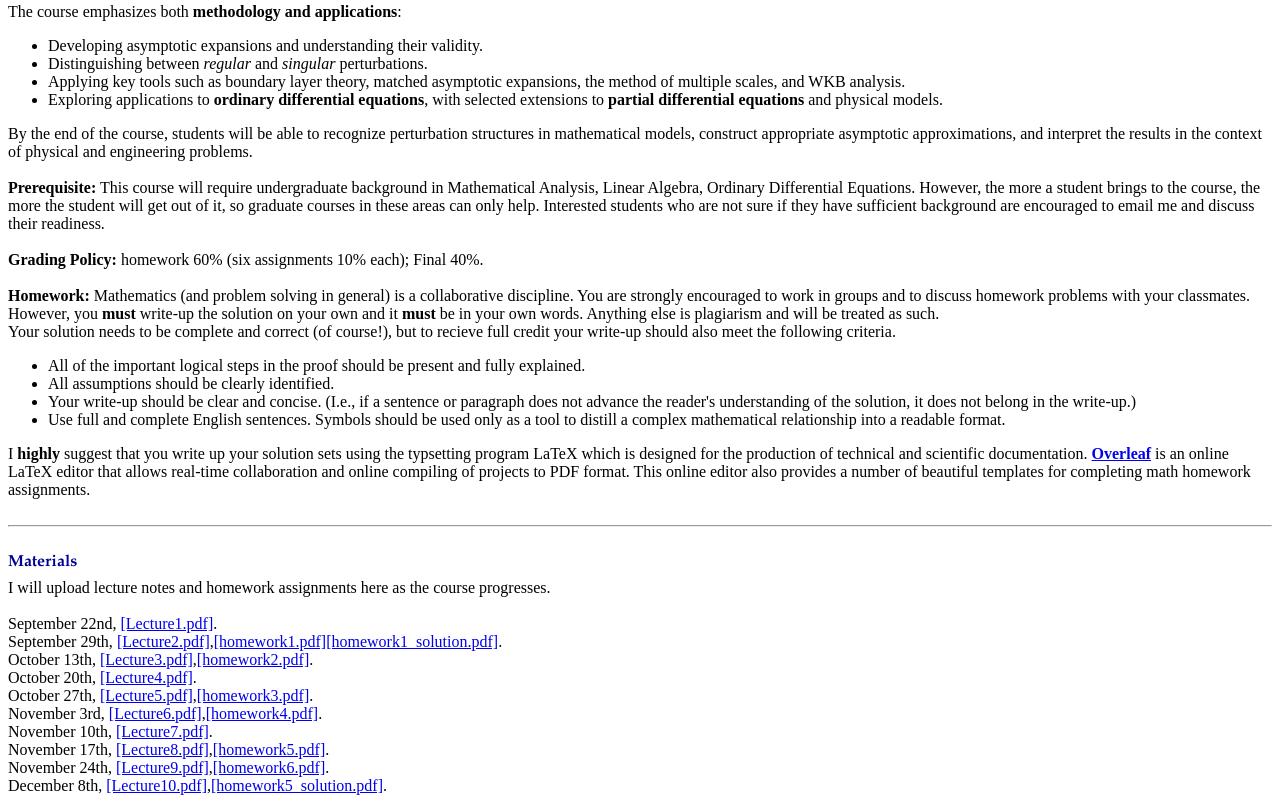
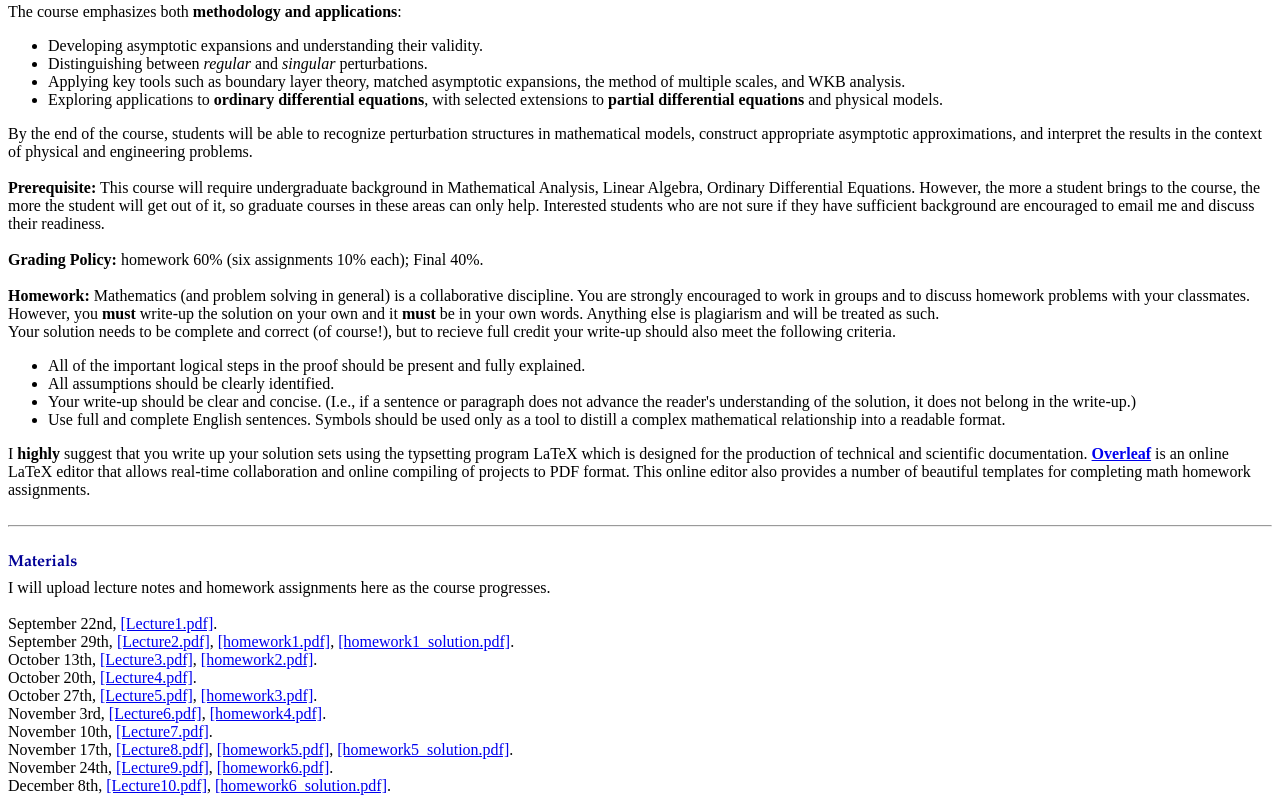
Before and after one commit to zyang-pde/zyang-pde.github.io, a plain HTML site: page Asymptotic_Analysis.html in a window 1280 px wide. Shown: the part 472-1283 px from the top of the page. Drawn offline with Linux system fonts and the light colour scheme.

Commit message:
Update Asymptotic_Analysis.html

```diff
--- a/Asymptotic_Analysis.html
+++ b/Asymptotic_Analysis.html
@@ -102,23 +102,23 @@ I will upload lecture notes and homework assignments here as the course progress
 <br>
 September 22nd, <a href="./Asymptotic_Analysis_notes/Lecture1.pdf">[Lecture1.pdf]</a>.
   <br>
-September 29th, <a href="./Asymptotic_Analysis_notes/Lecture2.pdf">[Lecture2.pdf]</a>,<a href="./Asymptotic_Analysis_notes/homework1.pdf">[homework1.pdf]</a><a href="./Asymptotic_Analysis_notes/homework1_solution.pdf">[homework1_solution.pdf]</a>.
+September 29th, <a href="./Asymptotic_Analysis_notes/Lecture2.pdf">[Lecture2.pdf]</a>, <a href="./Asymptotic_Analysis_notes/homework1.pdf">[homework1.pdf]</a>, <a href="./Asymptotic_Analysis_notes/homework1_solution.pdf">[homework1_solution.pdf]</a>.
 <br>
-October 13th, <a href="./Asymptotic_Analysis_notes/Lecture3.pdf">[Lecture3.pdf]</a>,<a href="./Asymptotic_Analysis_notes/homework2.pdf">[homework2.pdf]</a>.
+October 13th, <a href="./Asymptotic_Analysis_notes/Lecture3.pdf">[Lecture3.pdf]</a>, <a href="./Asymptotic_Analysis_notes/homework2.pdf">[homework2.pdf]</a>.
 <br>
 October 20th, <a href="./Asymptotic_Analysis_notes/Lecture4.pdf">[Lecture4.pdf]</a>.
 <br>
-October 27th, <a href="./Asymptotic_Analysis_notes/Lecture5.pdf">[Lecture5.pdf]</a>,<a href="./Asymptotic_Analysis_notes/homework3.pdf">[homework3.pdf]</a>.
+October 27th, <a href="./Asymptotic_Analysis_notes/Lecture5.pdf">[Lecture5.pdf]</a>, <a href="./Asymptotic_Analysis_notes/homework3.pdf">[homework3.pdf]</a>.
 <br>
-November 3rd, <a href="./Asymptotic_Analysis_notes/Lecture6.pdf">[Lecture6.pdf]</a>,<a href="./Asymptotic_Analysis_notes/homework4.pdf">[homework4.pdf]</a>.
+November 3rd, <a href="./Asymptotic_Analysis_notes/Lecture6.pdf">[Lecture6.pdf]</a>, <a href="./Asymptotic_Analysis_notes/homework4.pdf">[homework4.pdf]</a>.
 <br>
 November 10th, <a href="./Asymptotic_Analysis_notes/Lecture7.pdf">[Lecture7.pdf]</a>.
   <br>
-November 17th, <a href="./Asymptotic_Analysis_notes/Lecture8.pdf">[Lecture8.pdf]</a>,<a href="./Asymptotic_Analysis_notes/homework5.pdf">[homework5.pdf]</a>.
+November 17th, <a href="./Asymptotic_Analysis_notes/Lecture8.pdf">[Lecture8.pdf]</a>, <a href="./Asymptotic_Analysis_notes/homework5.pdf">[homework5.pdf]</a>, <a href="./Asymptotic_Analysis_notes/homework5_solution.pdf">[homework5_solution.pdf]</a>.
     <br>
-November 24th, <a href="./Asymptotic_Analysis_notes/Lecture9.pdf">[Lecture9.pdf]</a>,<a href="./Asymptotic_Analysis_notes/homework6.pdf">[homework6.pdf]</a>.
+November 24th, <a href="./Asymptotic_Analysis_notes/Lecture9.pdf">[Lecture9.pdf]</a>, <a href="./Asymptotic_Analysis_notes/homework6.pdf">[homework6.pdf]</a>.
     <br>
-December 8th, <a href="./Asymptotic_Analysis_notes/Lecture10.pdf">[Lecture10.pdf]</a>,<a href="./Asymptotic_Analysis_notes/homework5_solution.pdf">[homework5_solution.pdf]</a>.
+December 8th, <a href="./Asymptotic_Analysis_notes/Lecture10.pdf">[Lecture10.pdf]</a>, <a href="./Asymptotic_Analysis_notes/homework6_solution.pdf">[homework6_solution.pdf]</a>.
 </p>
 
 
```
